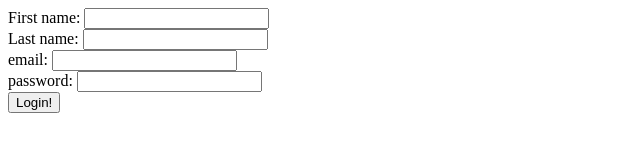
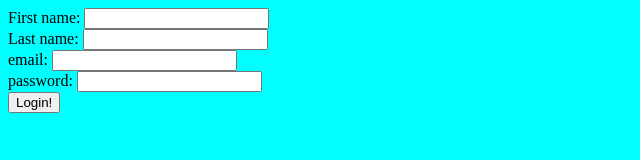
Before and after one commit to azcloudmbus/cafeday, a plain HTML site: page form.html in a window 1280 px wide. Shown: the whole page, without its empty margins (0-640 px from the left). Drawn offline with Linux system fonts and the light colour scheme.

Commit message:
BACKGROUND COLOR ADDED

```diff
--- a/form.html
+++ b/form.html
@@ -1,4 +1,12 @@
 <html>
+    <body>
+
+
+    <style>
+        body{
+            background-color: aqua;
+        }
+    </style>
 <form>
     <label for="firstname">First name: </label>
     <input type="text" name="firstname"  required>
@@ -14,4 +22,7 @@
     <br>
     <input type="submit" value="Login!">
 </form>
+<body>
+
+</body>
 </html>
```
